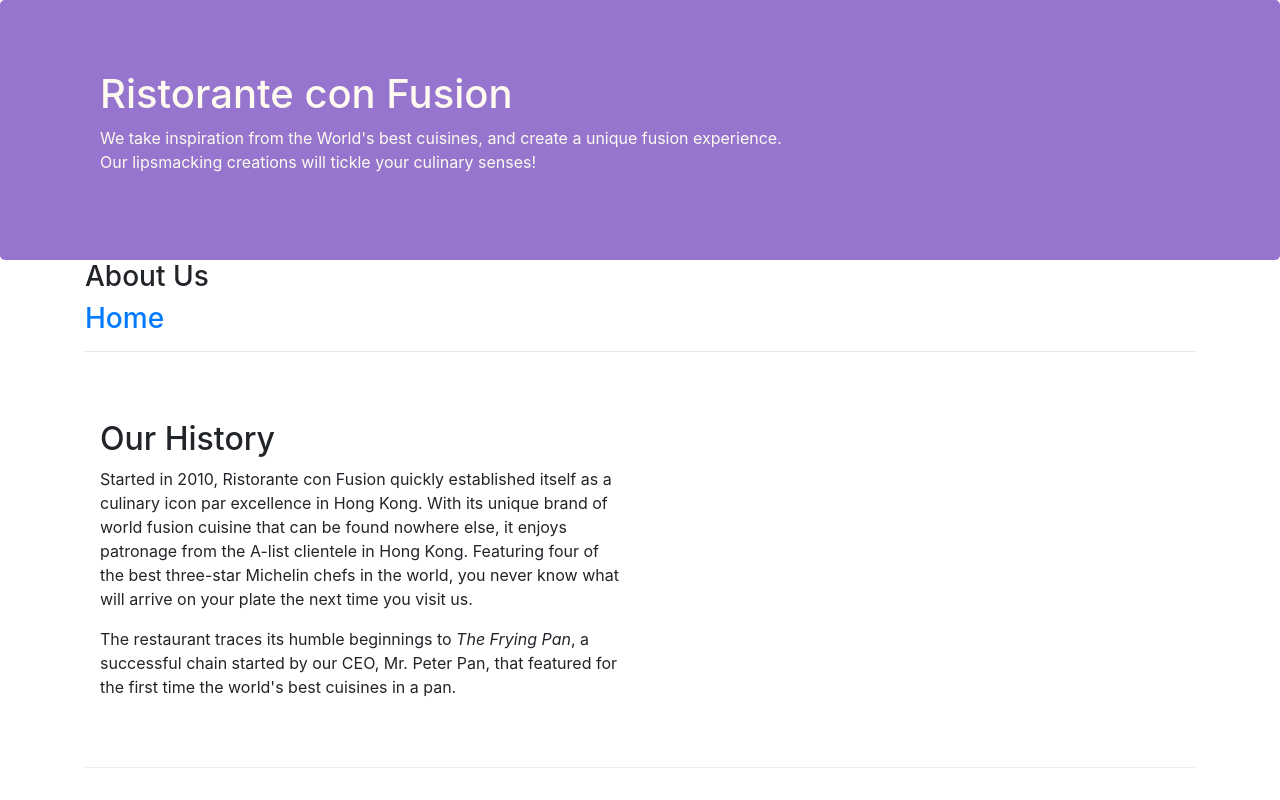
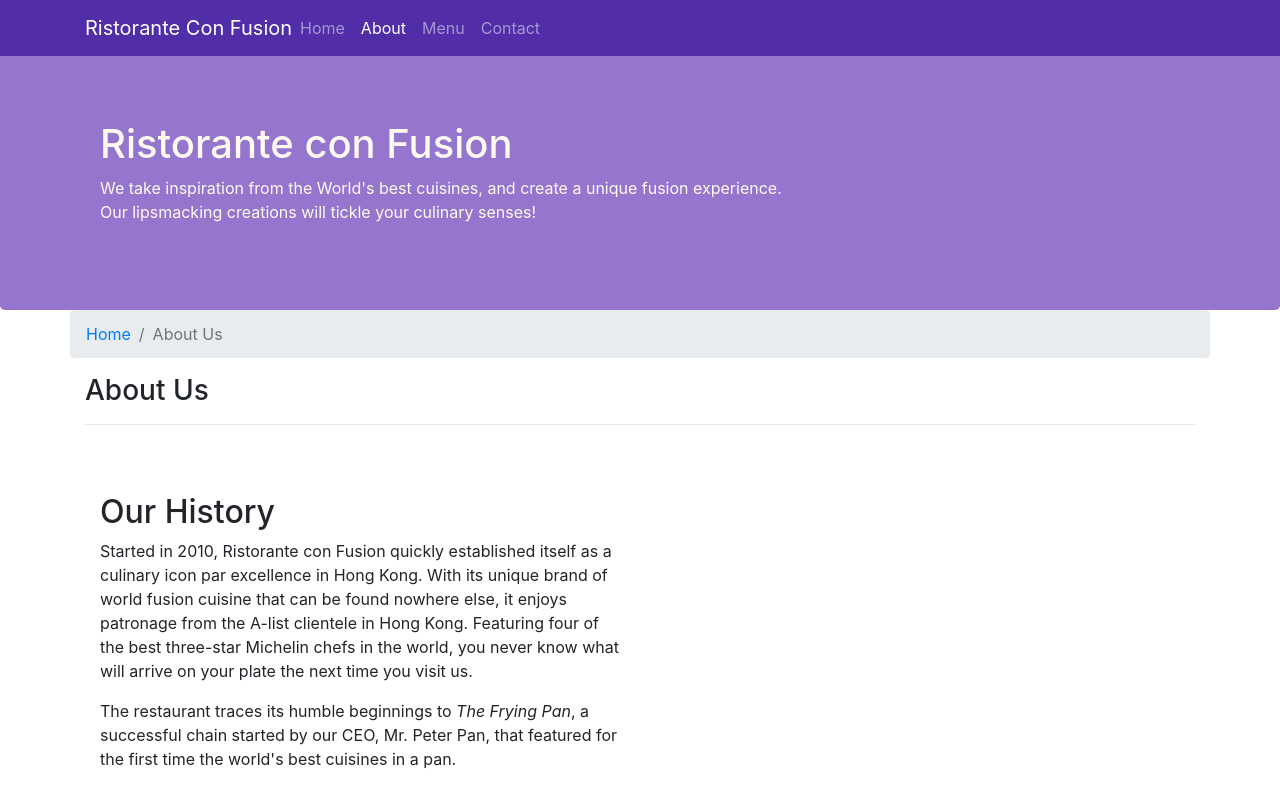
Before and after one commit to ArpitaChikkodi/conFusion, a website: page aboutus.html in a window 1280 px wide. Shown: the top 800 px of the page. Drawn offline with nearby package versions, Linux system fonts and the light colour scheme.

Commit message:
Navbar and breadcrumb

```diff
--- a/aboutus.html
+++ b/aboutus.html
@@ -17,6 +17,25 @@
 
 <body>
 
+    <nav class="navbar navbar-dark navbar-expand-sm fixed-top">
+        <div class="container">
+            <button class="navbar-toggler" type="button" data-toggle="collapse" data-target="#Navbar">
+                <span class="navbar-toggler-icon"></span>
+            </button>
+            <a class="navbar-brand mr-auto" href="./index.html">Ristorante Con Fusion</a>
+            <div class="collapse navbar-collapse" id="Navbar">
+
+                <ul class="navbar-nav mr-auto">
+                    <li class="nav-item"><a class="nav-link" href="./index.html">Home</a></li>
+                    <li class="nav-item"><a class="nav-link active" href="#">About</a></li>
+                    <li class="nav-item"><a class="nav-link" href="#">Menu</a></li>
+                    <li class="nav-item"><a class="nav-link" href="#">Contact</a></li>
+                </ul>
+            </div>
+        </div>
+    </nav>
+
+
     <header class="jumbotron">
         <div class="container">
             <div class="row row-header">
@@ -30,15 +49,21 @@
         </div>
     </header>
 
+
     <div class="container">
         <div class="row">
+            <ol class="col-12 breadcrumb">
+                <li class="breadcrumb-item"><a href="./index.html">Home</a></li>
+                <li class="breadcrumb-item active">About Us</li>
+            </ol>
             <div class="col-12">
                <h3>About Us</h3>
-<!--                new-->
-                <h3><a href="index.html">Home</a></h3>
+
+                <!-- Before adding nav <h3><a href="index.html">Home</a></h3> -->
                <hr>
             </div>
         </div>
+
 
         <div class="row row-content align-items-center">
             <div class="col-12 col-sm-6">
@@ -75,7 +100,7 @@
                 <div class="col-4 offset-1 col-sm-2">
                     <h5>Links</h5>
                     <ul class="list-unstyled">
-                        <li><a href="#">Home</a></li>
+                        <li><a href="./index.html">Home</a></li>
                         <li><a href="#">About</a></li>
                         <li><a href="#">Menu</a></li>
                         <li><a href="#">Contact</a></li>
--- a/css/style.css
+++ b/css/style.css
@@ -28,3 +28,12 @@
     margin: 0px;
     color: #0f0f0f;
 }
+
+body{
+    padding: 50px 0 0 0;
+    z-index: 0;
+}
+
+.navbar-dark {
+    background-color : #512DA8;
+}
```
Also changed, not shown: index.html (+3 -3 lines).
